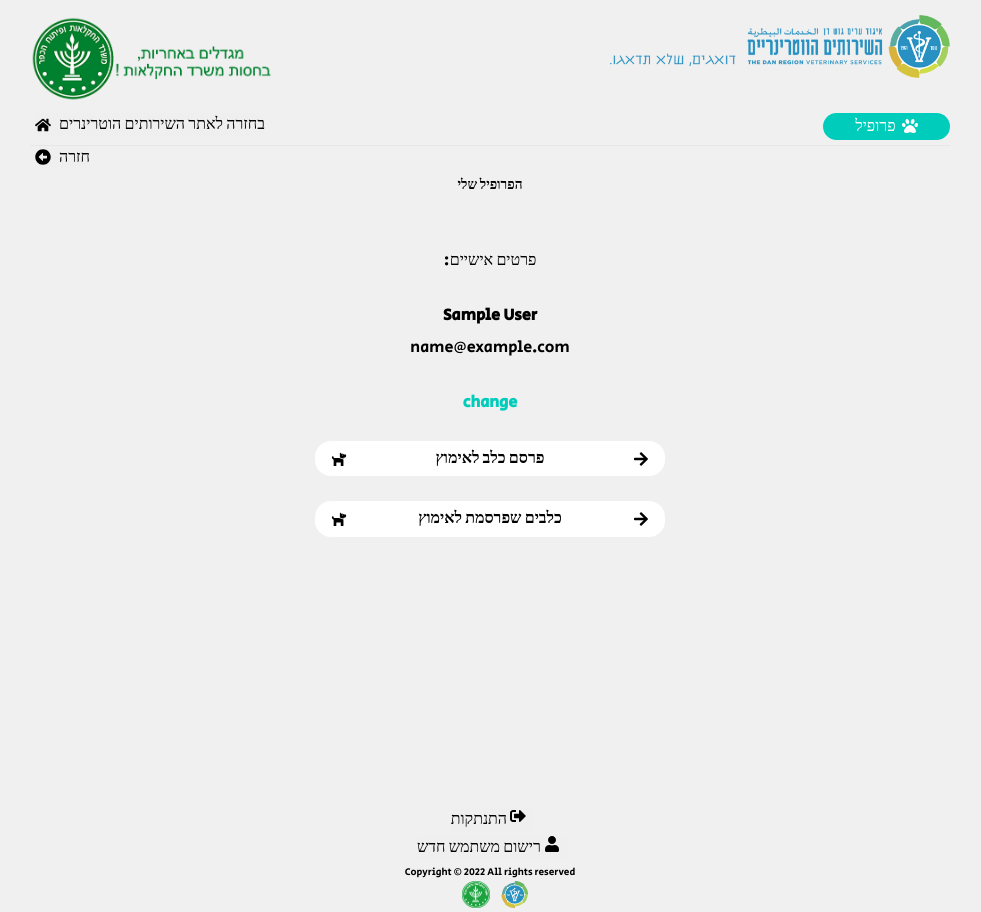
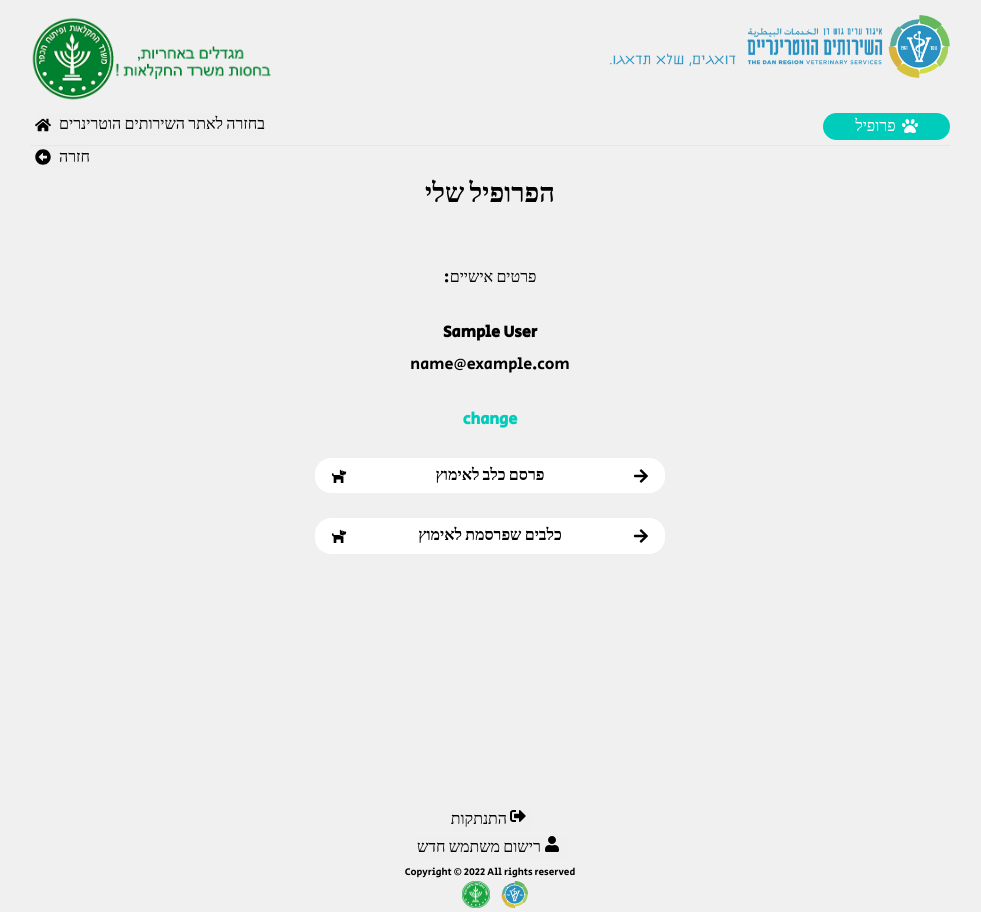
Before and after one commit to NoaShapira5/adoption-app, a React (Create React App) app in the folder frontend/: page /profile in a window 1280 px wide. Shown: the whole page, without its empty margins (150-1131 px from the left). Built offline with nearby package versions, Linux system fonts and the light colour scheme; sample sign-in values are in the browser's storage.

Commit message:
few changes

```diff
--- a/frontend/src/components/Footer.jsx
+++ b/frontend/src/components/Footer.jsx
@@ -47,7 +47,7 @@ function Footer() {
                   <>
                       <ul>
                           <li>
-                              <Link to='/login'>
+                              <Link to='/login' className='btn'>
                                   ניהול&nbsp;<FaSignInAlt />
                               </Link>
                           </li>
--- a/frontend/src/index.css
+++ b/frontend/src/index.css
@@ -226,8 +226,8 @@ form {
 }
 
 .profileHeader {
-  font-size: 2rem;
-  font-weight: 700;
+  font-size: 0.85rem;
+  font-weight: 600;
   margin-bottom: 50px;
   padding: 0 20px;
 }
--- a/frontend/src/pages/CreateListing.jsx
+++ b/frontend/src/pages/CreateListing.jsx
@@ -43,12 +43,12 @@ function CreateListing() {
     }
 
   return (
-    <div className="profilePage">
+    <div>
         <BackButton />
-        <header>
-            <p className="pageHeader">
+        <header className="pageHeader">
+            <h1>
                 פרסום כלב לאימוץ
-            </p>
+            </h1>
         </header>
         <main>
             <form onSubmit={onSubmit}>
--- a/frontend/src/pages/EditListing.jsx
+++ b/frontend/src/pages/EditListing.jsx
@@ -46,12 +46,12 @@ function EditListing() {
     }
 
   return (
-    <div className="profilePage">
+    <div>
         <BackButton />
-        <header>
-            <p className="pageHeader">
+        <header className="pageHeader">
+            <h1>
                 עריכה
-            </p>
+            </h1>
         </header>
         <main>
             <form onSubmit={onSubmit}>
--- a/frontend/src/pages/ListingsUser.jsx
+++ b/frontend/src/pages/ListingsUser.jsx
@@ -40,7 +40,7 @@ function ListingsUser() {
   <>
     <header className="pageHeader">
         <BackButton />
-        <p className="listingText">כלבים שפרסמת לאימוץ</p>
+        <h1 className="listingText">כלבים שפרסמת לאימוץ</h1>
     </header>
     <ul className="listingsList">
       {listings?.length > 0 && listings.map((listing) => (
--- a/frontend/src/pages/Profile.jsx
+++ b/frontend/src/pages/Profile.jsx
@@ -43,9 +43,9 @@ function Profile() {
     <div className='profilePage'>
       <BackButton />
       <header className="profileHeader">
-        <p className="pageHeader">
+        <h1>
           הפרופיל שלי
-        </p>
+        </h1>
       </header>
       <main>
         <div className="profileDetailsHeader">
```
Also changed, not shown: 11 other files (tests, documents, lock files or other folders).
